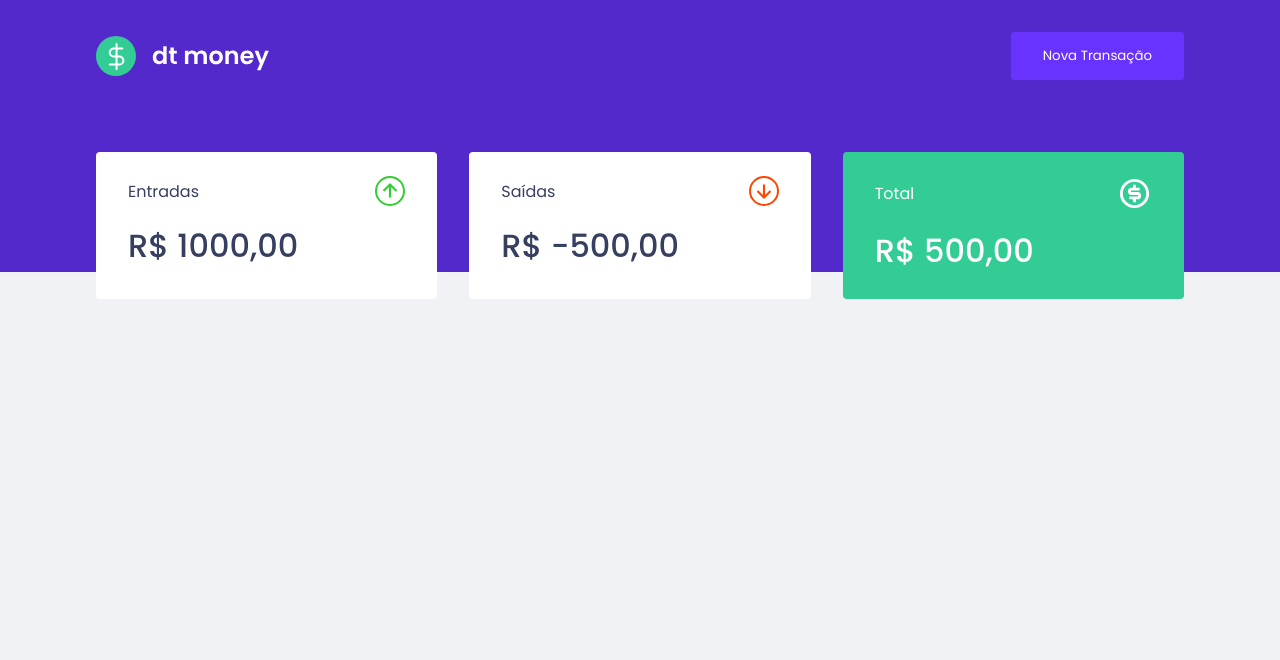
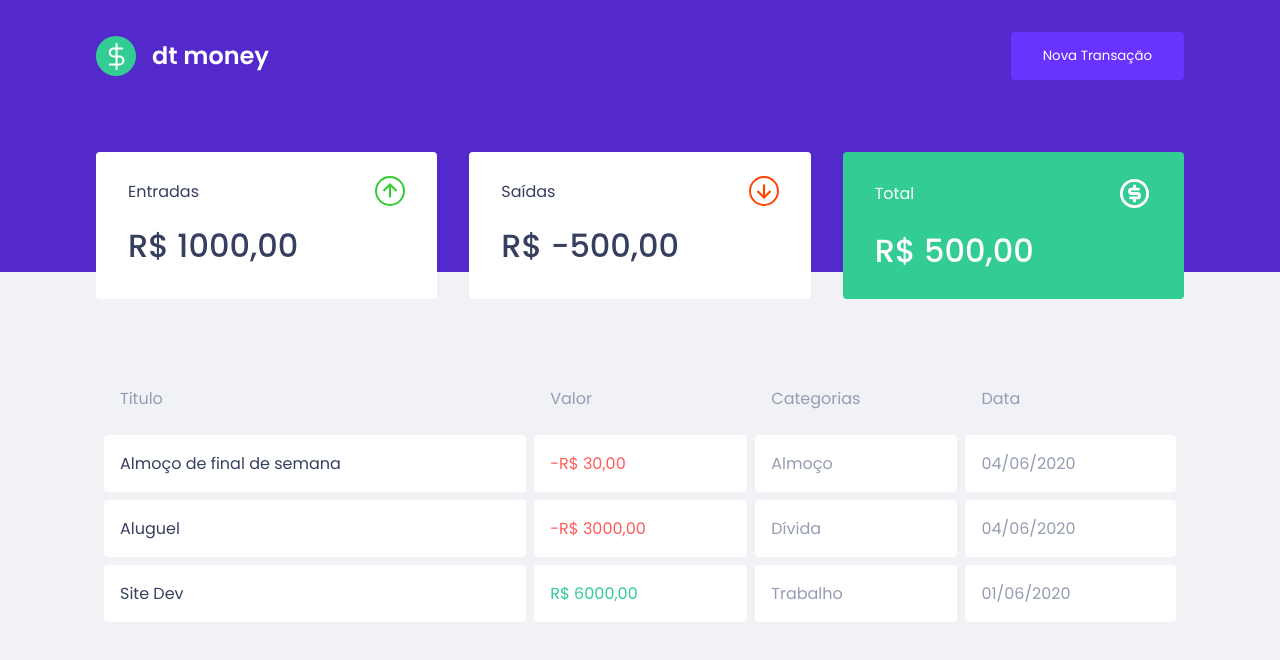
Before and after one commit to israelcena/ismoney, a React (Create React App) app: page / in a window 1280 px wide. Shown: the top 660 px of the page. Built offline with nearby package versions, Linux system fonts and the light colour scheme; a web font is replaced by a local one.

Commit message:
create transactions component

```diff
--- a/src/components/Dashboard/index.tsx
+++ b/src/components/Dashboard/index.tsx
@@ -1,10 +1,12 @@
 import { Container } from "./styles";
 import { Summary } from "../Summary/index";
+import TransactionsTable from "../TransactionsTable";
 
 export function Dashboard() {
 	return (
 		<Container>
 			<Summary />
+			<TransactionsTable />
 		</Container>
 	);
 }
--- /dev/null
+++ b/src/components/TransactionsTable/index.tsx
@@ -0,0 +1,37 @@
+import { Container } from "./styles";
+export default function TransactionsTable() {
+	return (
+		<Container>
+			<table>
+				<thead>
+					<tr>
+						<th>Titulo</th>
+						<th>Valor</th>
+						<th>Categorias</th>
+						<th>Data</th>
+					</tr>
+				</thead>
+				<tbody>
+					<tr>
+						<td className="title">Almoço de final de semana</td>
+						<td className="withdraw">-R$ 30,00</td>
+						<td>Almoço</td>
+						<td>04/06/2020</td>
+					</tr>
+					<tr>
+						<td className="title">Aluguel</td>
+						<td className="withdraw">-R$ 3000,00</td>
+						<td>Dívida</td>
+						<td>04/06/2020</td>
+					</tr>
+					<tr>
+						<td className="title">Site Dev</td>
+						<td className="deposit">R$ 6000,00</td>
+						<td>Trabalho</td>
+						<td>01/06/2020</td>
+					</tr>
+				</tbody>
+			</table>
+		</Container>
+	);
+}
--- /dev/null
+++ b/src/components/TransactionsTable/styles.ts
@@ -0,0 +1,39 @@
+import styled from "styled-components";
+
+export const Container = styled.div`
+margin-top: 4rem;
+
+table {
+  width: 100%;
+  border-spacing: .5rem;
+
+  th {
+    color: var(--text-body);
+    font-weight: 400;
+    padding: 1rem;
+    text-align: left;
+    line-height: 1.5rem;
+  }
+
+  td {
+    padding: 1rem;
+    border: none;
+    background: var(--shape);
+    font-weight: 400;
+    color: var(--text-body);
+    border-radius: .25rem;
+
+    &.title {
+      color: var(--text-title);
+    }
+
+    &.deposit {
+      color: var(--tertiary);
+    }
+
+    &.withdraw {
+      color: var(--primary);
+    }
+  }
+}
+`;
```
